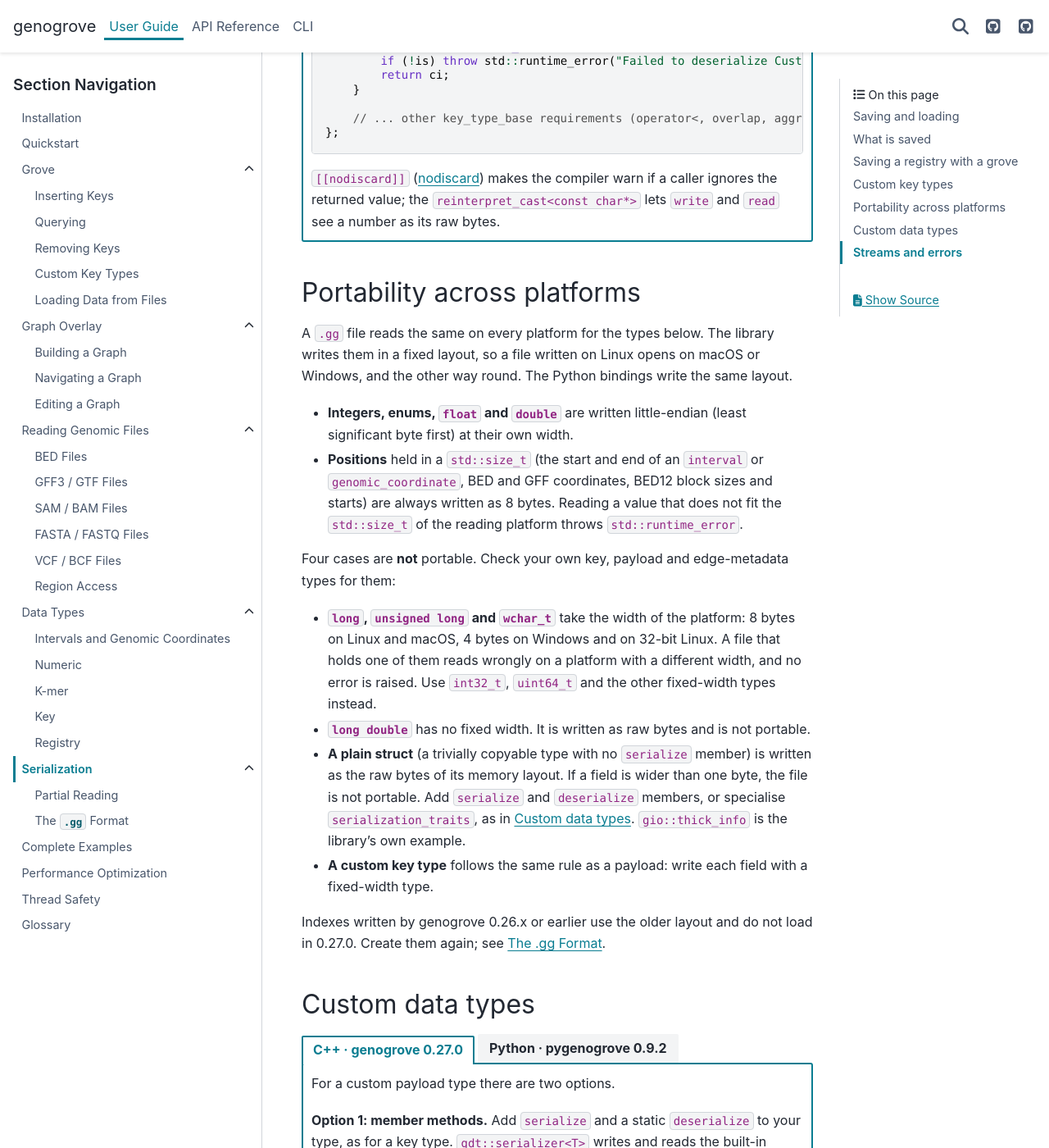
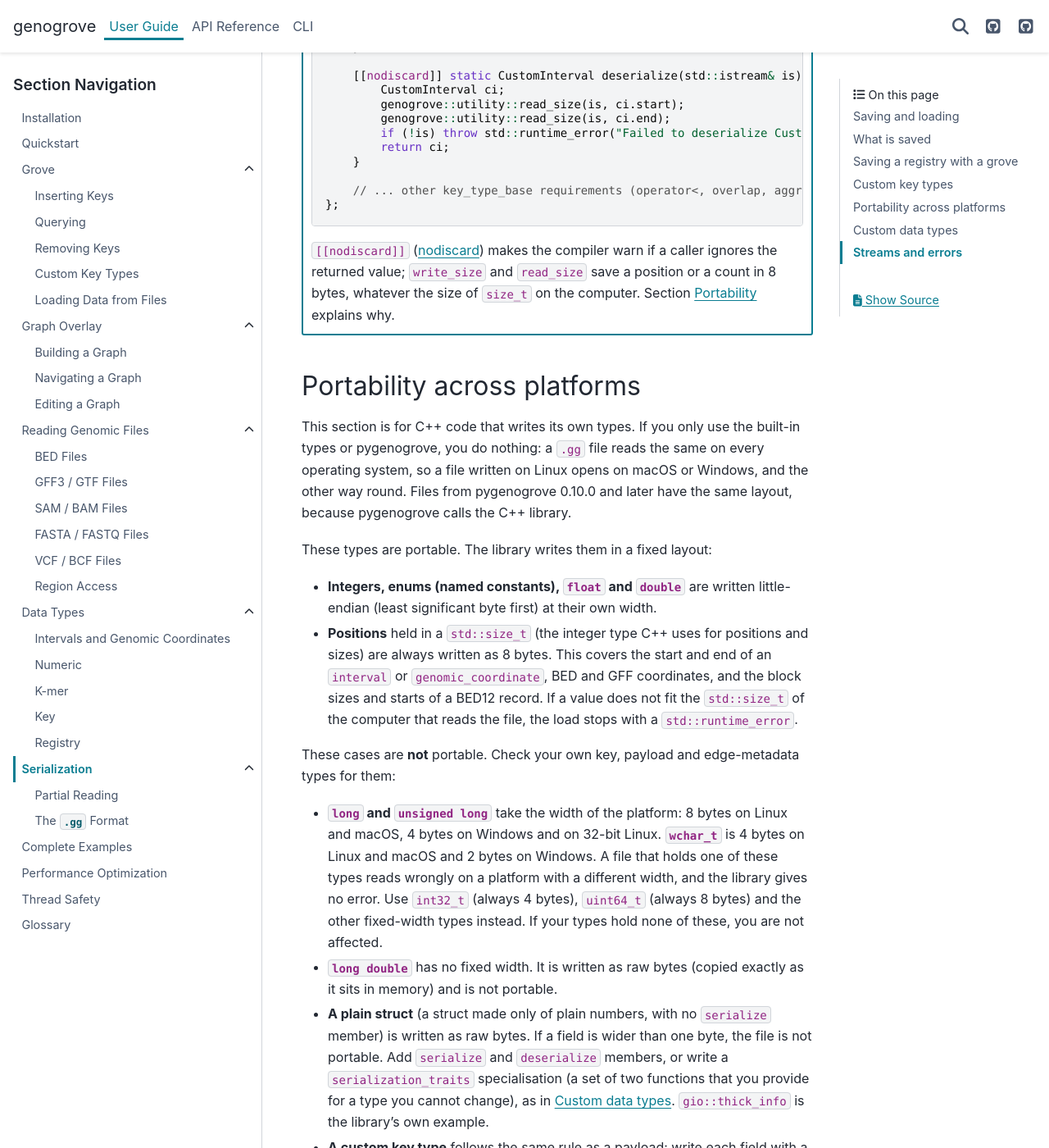
Before and after one commit to genogrove/docs, a Sphinx documentation site: the page built from source/guide/serialization/index.md, in a window 1280 px wide and 1400 px high, scrolled down 4618 px. Shown: the whole window at 82% size. Built offline with Sphinx 7.4.7 and the PyData theme 0.15.4, drawn with Linux system fonts in a browser that asks for light colours; some of the changed text lies outside the part shown.

Commit message:
Serialization guide: fix the wchar_t width, use write_size in the key example, explain the portability terms

````diff
--- a/source/guide/serialization/index.md
+++ b/source/guide/serialization/index.md
@@ -146,12 +146,14 @@ All built-in {term}`key types <key type>` (`interval`, `genomic_coordinate`, `nu
 the common data types are serialized automatically:
 
 - **Numbers and strings** — `int`, `double`, `uint32_t` and `std::string` are saved without extra
-  code, in a fixed byte order (see [Portability](#portability-across-platforms))
+  code, in a fixed byte order, so the bytes are the same on every computer (see
+  [Portability](#portability-across-platforms))
 - **`gio::bed_entry`** (with its nested `gio::block_info`) and **`gio::gff_entry`** — member
   `serialize` / `deserialize` provided, so a `grove<gdt::interval, gio::bed_entry>` can be persisted
   directly (the {doc}`CLI </cli>`'s `idx` indexes are groves of this kind with a `std::string` edge
-  type — see {doc}`format`). `gio::thick_info` has its own `serialize` / `deserialize`; `gio::rgb_color` holds three
-  single-byte fields, so it is saved as raw bytes.
+  type — see {doc}`format`). The BED helper types follow the same rule: `gio::thick_info` (the
+  thick start and end of a BED record) has its own `serialize` / `deserialize`, and `gio::rgb_color`
+  (the item colour) holds three single bytes, which need no byte order, so it is saved as they are.
 
 Any other key or data type needs a small amount of code — see [Custom key types](#custom-key-types)
 and [Custom data types](#custom-data-types) below.
@@ -164,7 +166,8 @@ and [Custom data types](#custom-data-types) below.
 Nothing needs to be declared. Payloads of the universal `Grove` (and `NumericGrove` / `KmerGrove`)
 are JSON values and are stored as JSON text; `BedGrove` / `GffGrove` store their `BedEntry` /
 `GffEntry` records in the same binary form the C++ library uses. Edge metadata is stored the same
-way as payloads.
+way as payloads. A file from `serialize` reads the same on every operating system with pygenogrove
+0.10.0 or later.
 
 ::::
 
@@ -295,19 +298,21 @@ A {doc}`custom key type </guide/grove/custom_key_types>` must provide a `seriali
 and a static `deserialize` factory:
 
 ```cpp
+#include <genogrove/utility/le_io.hpp>
+
 struct CustomInterval {
     size_t start;
     size_t end;
 
     void serialize(std::ostream& os) const {
-        os.write(reinterpret_cast<const char*>(&start), sizeof(start));
-        os.write(reinterpret_cast<const char*>(&end), sizeof(end));
+        genogrove::utility::write_size(os, start);   // always 8 bytes
+        genogrove::utility::write_size(os, end);
     }
 
     [[nodiscard]] static CustomInterval deserialize(std::istream& is) {
         CustomInterval ci;
-        is.read(reinterpret_cast<char*>(&ci.start), sizeof(ci.start));
-        is.read(reinterpret_cast<char*>(&ci.end), sizeof(ci.end));
+        genogrove::utility::read_size(is, ci.start);
+        genogrove::utility::read_size(is, ci.end);
         if (!is) throw std::runtime_error("Failed to deserialize CustomInterval");
         return ci;
     }
@@ -317,7 +322,8 @@ struct CustomInterval {
 ```
 
 `[[nodiscard]]` ({term}`nodiscard`) makes the compiler warn if a caller ignores the returned value;
-the `reinterpret_cast<const char*>` lets `write` and `read` see a number as its raw bytes.
+`write_size` and `read_size` save a position or a count in 8 bytes, whatever the size of `size_t` on
+the computer. Section [Portability](#portability-across-platforms) explains why.
 
 ::::
 
@@ -334,32 +340,40 @@ your own key type is a C++ feature.
 
 ## Portability across platforms
 
-A `.gg` file reads the same on every platform for the types below. The library writes them in a
-fixed layout, so a file written on Linux opens on macOS or Windows, and the other way round. The
-Python bindings write the same layout.
+This section is for C++ code that writes its own types. If you only use the built-in types or
+pygenogrove, you do nothing: a `.gg` file reads the same on every operating system, so a file
+written on Linux opens on macOS or Windows, and the other way round. Files from pygenogrove 0.10.0
+and later have the same layout, because pygenogrove calls the C++ library.
 
-- **Integers, enums, `float` and `double`** are written little-endian (least significant byte
-  first) at their own width.
-- **Positions** held in a `std::size_t` (the start and end of an `interval` or `genomic_coordinate`,
-  BED and GFF coordinates, BED12 block sizes and starts) are always written as 8 bytes. Reading a
-  value that does not fit the `std::size_t` of the reading platform throws `std::runtime_error`.
+These types are portable. The library writes them in a fixed layout:
 
-Four cases are **not** portable. Check your own key, payload and edge-metadata types for them:
+- **Integers, enums (named constants), `float` and `double`** are written little-endian (least
+  significant byte first) at their own width.
+- **Positions** held in a `std::size_t` (the integer type C++ uses for positions and sizes) are
+  always written as 8 bytes. This covers the start and end of an `interval` or `genomic_coordinate`,
+  BED and GFF coordinates, and the block sizes and starts of a BED12 record. If a value does not fit
+  the `std::size_t` of the computer that reads the file, the load stops with a `std::runtime_error`.
 
-- **`long`, `unsigned long` and `wchar_t`** take the width of the platform: 8 bytes on Linux and
-  macOS, 4 bytes on Windows and on 32-bit Linux. A file that holds one of them reads wrongly on a
-  platform with a different width, and no error is raised. Use `int32_t`, `uint64_t` and the other
-  fixed-width types instead.
-- **`long double`** has no fixed width. It is written as raw bytes and is not portable.
-- **A plain struct** (a trivially copyable type with no `serialize` member) is written as the raw
-  bytes of its memory layout. If a field is wider than one byte, the file is not portable. Add
-  `serialize` and `deserialize` members, or specialise `serialization_traits`, as in
-  [Custom data types](#custom-data-types). `gio::thick_info` is the library's own example.
+These cases are **not** portable. Check your own key, payload and edge-metadata types for them:
+
+- **`long` and `unsigned long`** take the width of the platform: 8 bytes on Linux and macOS, 4 bytes
+  on Windows and on 32-bit Linux. **`wchar_t`** is 4 bytes on Linux and macOS and 2 bytes on Windows.
+  A file that holds one of these types reads wrongly on a platform with a different width, and the
+  library gives no error. Use `int32_t` (always 4 bytes), `uint64_t` (always 8 bytes) and the other
+  fixed-width types instead. If your types hold none of these, you are not affected.
+- **`long double`** has no fixed width. It is written as raw bytes (copied exactly as it sits in
+  memory) and is not portable.
+- **A plain struct** (a struct made only of plain numbers, with no `serialize` member) is written as
+  raw bytes. If a field is wider than one byte, the file is not portable. Add `serialize` and
+  `deserialize` members, or write a `serialization_traits` specialisation (a set of two functions
+  that you provide for a type you cannot change), as in [Custom data types](#custom-data-types).
+  `gio::thick_info` is the library's own example.
 - **A custom key type** follows the same rule as a payload: write each field with a fixed-width
-  type.
+  type, and write a position with `write_size`, as the `CustomInterval` example above does.
 
 Indexes written by genogrove 0.26.x or earlier use the older layout and do not load in 0.27.0.
-Create them again; see {doc}`format`.
+Create them again: run `genogrove idx` on the source file again (see the {doc}`CLI page </cli>`), or
+save the grove again from your program. See {doc}`format` for the format versions.
 
 ## Custom data types
 
@@ -372,9 +386,14 @@ For a custom payload type there are two options.
 
 **Option 1: member methods.** Add `serialize` and a static `deserialize` to your type, as for a key
 type. `gdt::serializer<T>` writes and reads the built-in types for you, with a fixed byte order, so
-use it for every field instead of `os.write` on the raw bytes:
+use it for every field instead of `os.write` on the raw bytes. It comes from
+`<genogrove/data_type/serialization_traits.hpp>`:
 
 ```cpp
+#include <genogrove/data_type/serialization_traits.hpp>
+#include <string>
+#include <utility>
+
 struct Annotation {
     std::string name;
     double score;
@@ -393,11 +412,15 @@ struct Annotation {
 ```
 
 **Option 2: specialise `serialization_traits`.** For a third-party type you cannot modify, provide
-the two functions outside the type instead:
+the two functions outside the type instead. Put the specialisation at file scope (outside `main`),
+before the code that saves or loads a grove with this type:
 
 ```cpp
+#include <cstdint>
+#include <iostream>
+#include <stdexcept>
 #include <genogrove/data_type/serialization_traits.hpp>
-#include <genogrove/utility/le_io.hpp>
+#include <genogrove/utility/le_io.hpp>   // write_le / read_le: "le" is little-endian
 
 struct ThirdPartyType {            // pretend you cannot add members to this type
     std::int32_t id;
````
Also changed, not shown: source/guide/grove/custom_key_types.md (+4 -3 lines).
